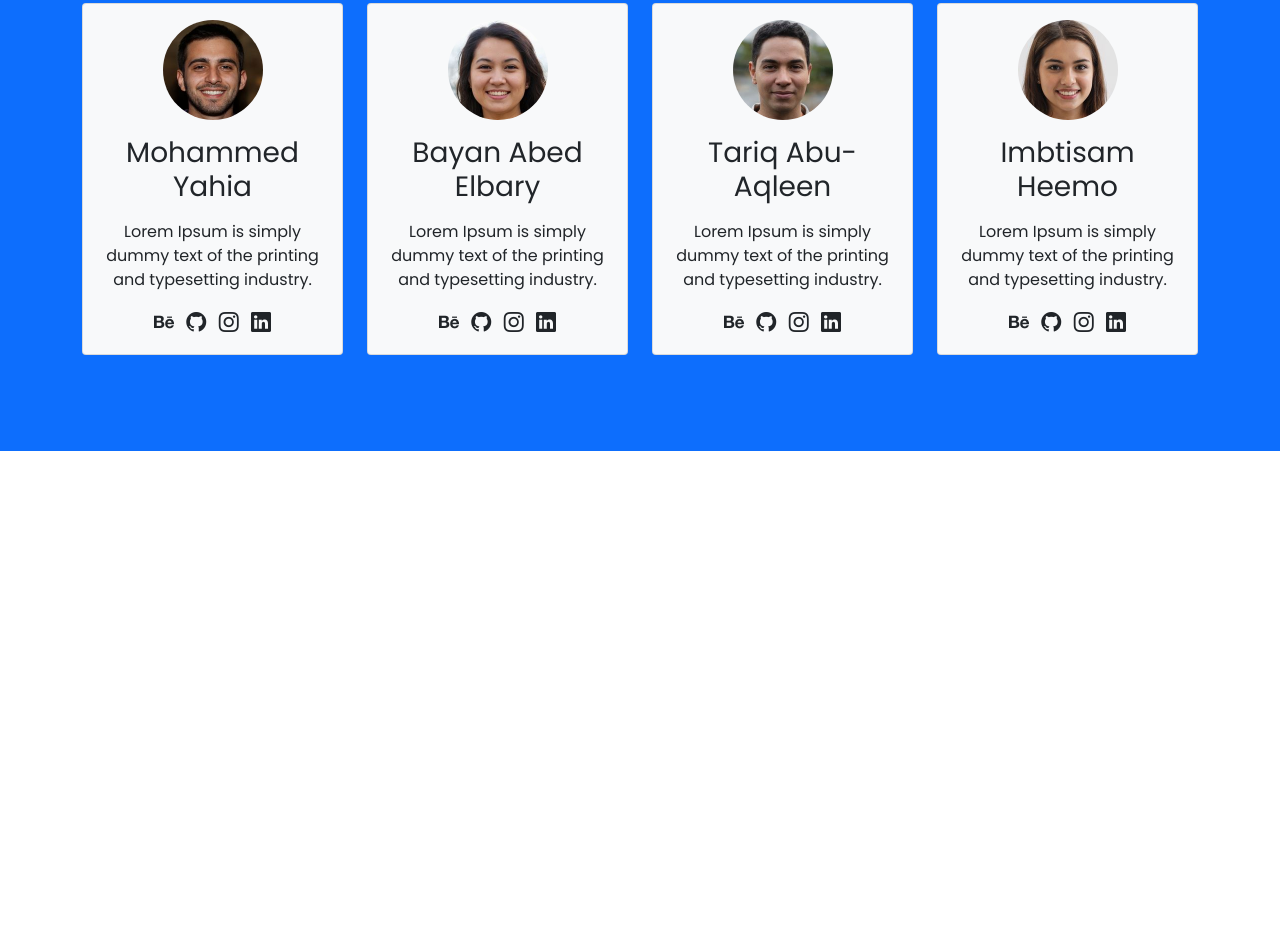
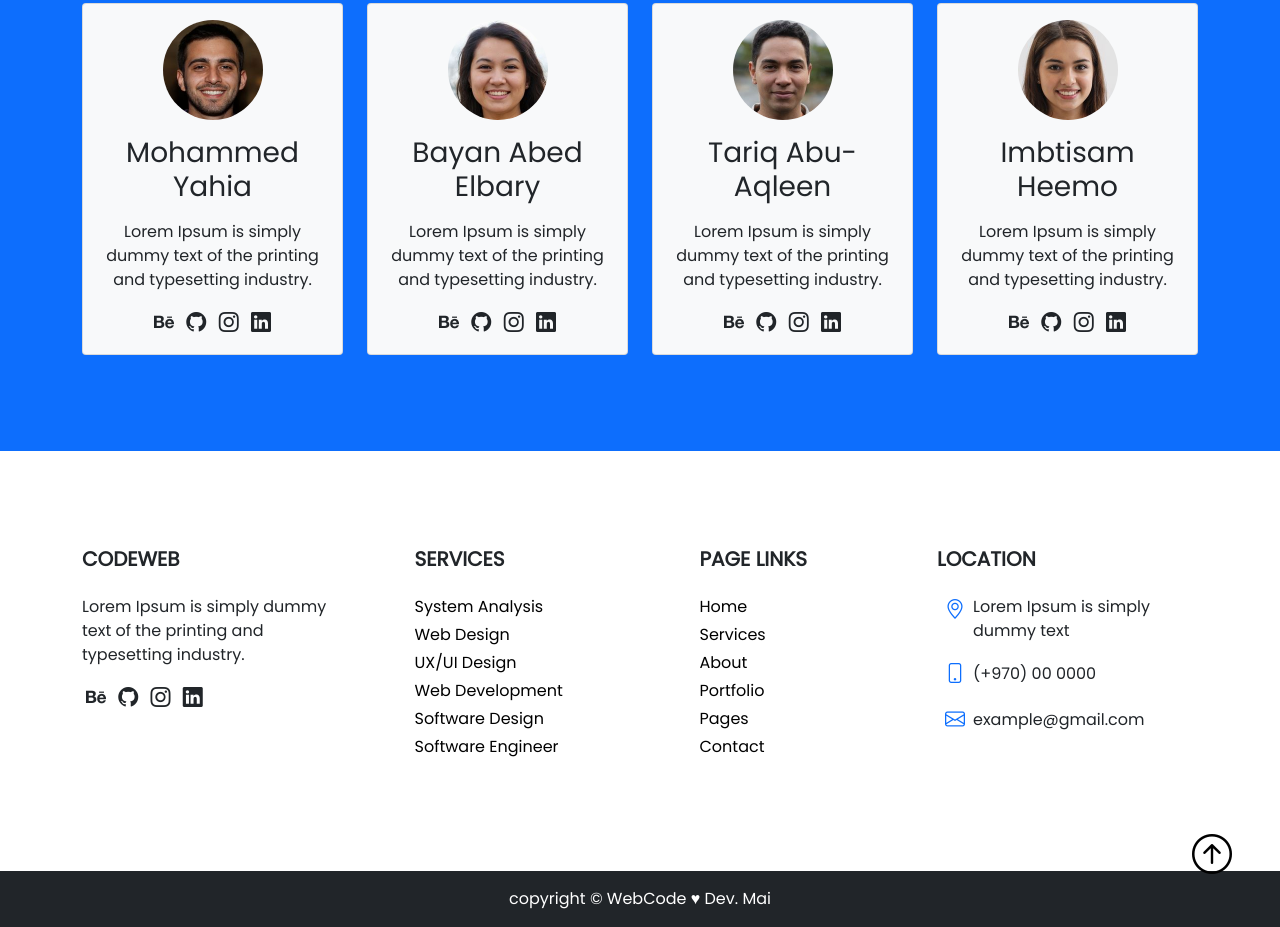
Before and after one commit to Mai-Elhajeen/CodeWeb, a plain HTML site: page index.html in a window 1280 px wide. Shown: the part 3764-4691 px from the top of the page. Before the commit the page ends 4215 px from the top, so only its background shows below. Drawn offline with nearby package versions, Linux system fonts and the light colour scheme.

Commit message:
upload footer section

```diff
--- a/index.html
+++ b/index.html
@@ -404,6 +404,102 @@
     </section>
     <!-- end Instructions section -->
 
+    <!-- start footer -->
+    <footer class="p-5" id="contact">
+        <div class="container py-5">
+            <div class="row g-4">
+                <div class="col-lg-3 col-md-6">
+                    <h5 class="text-uppercase fw-bold mb-4">CodeWeb</h5>
+                    <p>
+                        Lorem Ipsum is simply dummy text of the printing and typesetting industry.
+                    </p>
+                    <a href="#"><i class="bi bi-behance text-dark mx-1 lead"></i></a>
+                    <a href="#"><i class="bi bi-github text-dark mx-1 lead"></i></a>
+                    <a href="#"><i class="bi bi-instagram text-dark mx-1 lead"></i></a>
+                    <a href="#"><i class="bi bi-linkedin text-dark mx-1 lead"></i></a>
+                </div>
+
+                <div class="col-lg-2 col-md-2 mx-auto">
+                    <h5 class="text-uppercase fw-bold mb-4">Services</h5>
+                    <ul class="list-unstyled">
+                        <li class="mb-1">
+                            <a href="#">System Analysis</a>
+                        </li>
+                        <li class="mb-1">
+                            <a href="#">Web Design</a>
+                        </li>
+                        <li class="mb-1">
+                            <a href="#">UX/UI Design</a>
+                        </li>
+                        <li class="mb-1">
+                            <a href="#">Web Development</a>
+                        </li>
+                        <li class="mb-1">
+                            <a href="#">Software Design</a>
+                        </li>
+                        <li class="mb-1">
+                            <a href="#">Software Engineer</a>
+                        </li>
+                    </ul>
+                </div>
+
+                <div class="col-lg-2 col-md-2 mx-auto">
+                    <h5 class="text-uppercase fw-bold mb-4">Page Links</h5>
+                    <ul class="list-unstyled">
+                        <li class="mb-1">
+                            <a href="#home">Home</a>
+                        </li>
+                        <li class="mb-1">
+                            <a href="#services">Services</a>
+                        </li>
+                        <li class="mb-1">
+                            <a href="#about">About</a>
+                        </li>
+                        <li class="mb-1">
+                            <a href="#">Portfolio</a>
+                        </li>
+                        <li class="mb-1">
+                            <a href="#">Pages</a>
+                        </li>
+                        <li class="mb-1">
+                            <a href="#contact">Contact</a>
+                        </li>
+                    </ul>
+                </div>
+
+                <div class="col-lg-3 col-xs-12 location">
+                    <h5 class="text-uppercase fw-bold mb-4">Location</h5>
+                    <p class="d-flex">
+                        <i class="bi bi-geo-alt text-primary mx-2 lead"></i>
+                        Lorem Ipsum is simply dummy text
+                    </p>
+                    <p class="d-flex align-items-center">
+                        <i class="bi bi-phone text-primary mx-2 lead"></i>
+                        (+970) 00 0000
+                    </p>
+                    <p class="d-flex align-items-center">
+                        <i class="bi bi-envelope text-primary mx-2 lead"></i>
+                        example@gmail.com
+                    </p>
+                </div>
+            </div>
+        </div>
+    </footer>
+    <!-- end footer -->
+
+    <!-- start footer bottom -->
+    <footer class="p-3 bg-dark text-white text-center position-relative">
+        <div class="container">
+            <p class="mb-0">
+                copyright &copy; WebCode &hearts; Dev. Mai
+            </p>
+            <a href="#" class="position-absolute bottom-0 end-0 p-5">
+                <i class="bi bi-arrow-up-circle h1"></i>
+            </a>
+        </div>
+    </footer>
+    <!-- end footer bottom -->
+
     <!-- JavaScript link bootstrap -->
     <script src="https://cdn.jsdelivr.net/npm/bootstrap@5.0.2/dist/js/bootstrap.bundle.min.js"
         integrity="sha384-MrcW6ZMFYlzcLA8Nl+NtUVF0sA7MsXsP1UyJoMp4YLEuNSfAP+JcXn/tWtIaxVXM"
```
